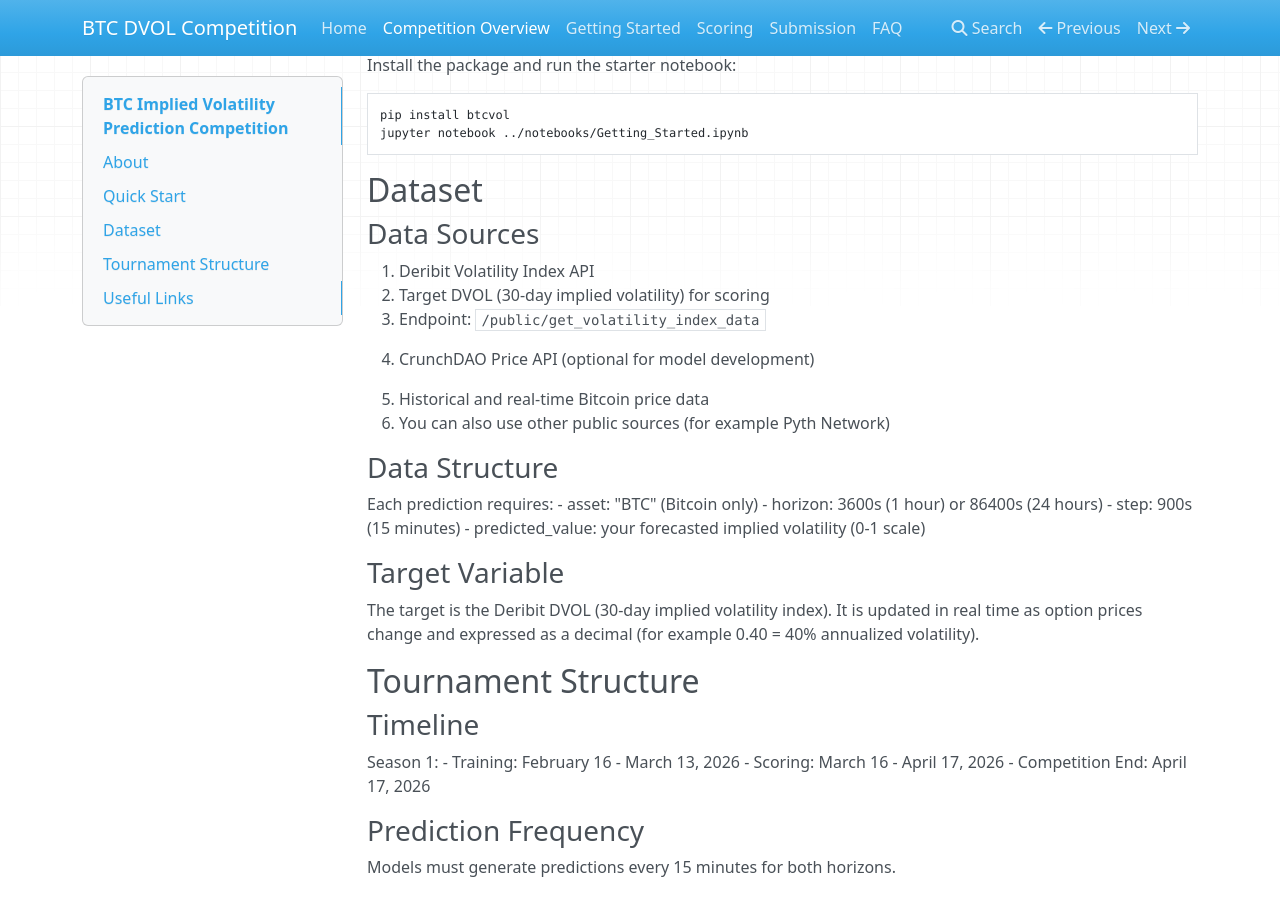
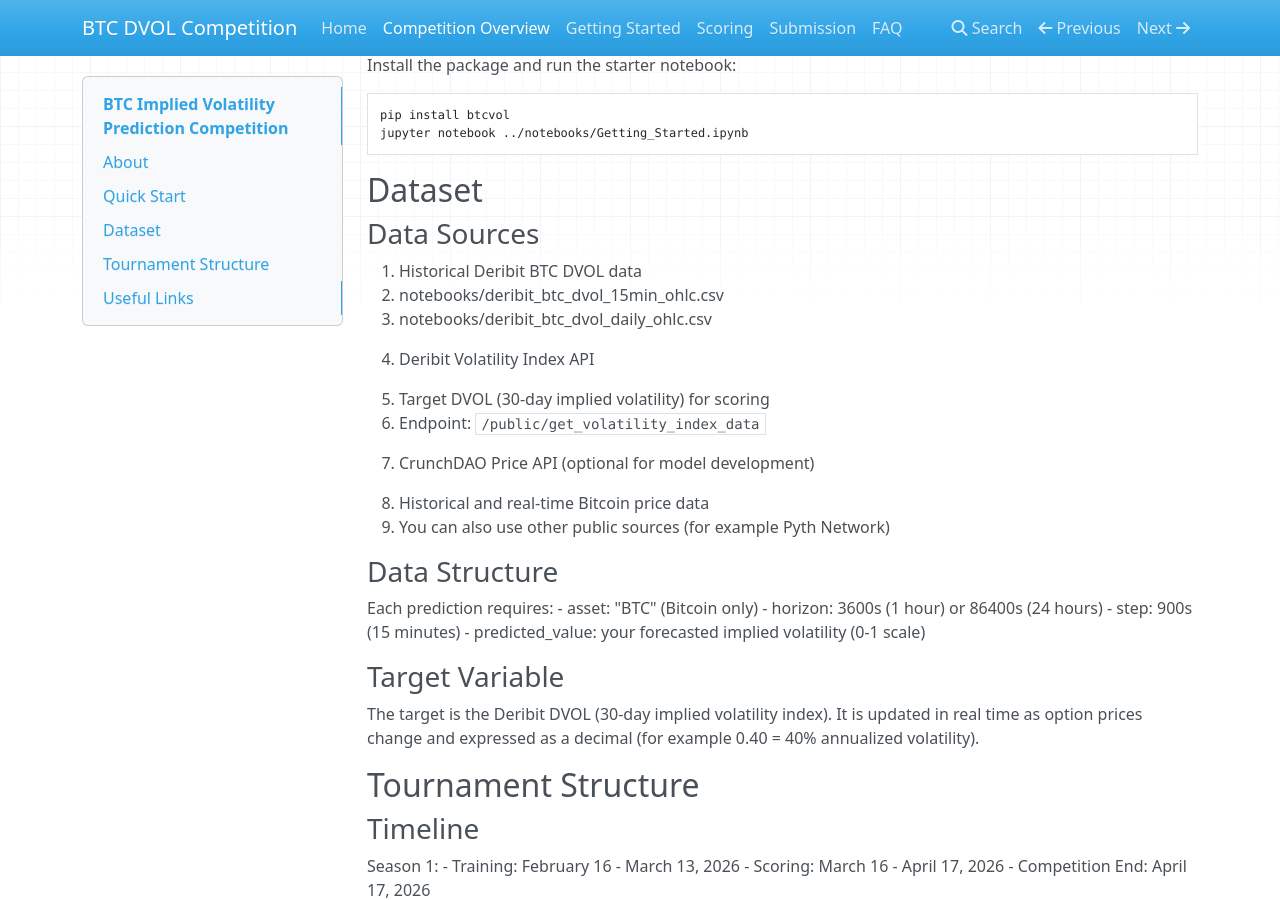
Before and after one commit to jberros/crunch-btcdvol, an MkDocs documentation site: the page built from docs/competition_overview.md, in a window 1280 px wide and 900 px high, scrolled down 529 px. Built offline with MkDocs 1.6.1, drawn with Linux system fonts in a browser that asks for light colours; nearby versions of some CDN libraries.

Commit message:
Updated csv files and notebook to reflect new data and feature engineering changes.

```diff
--- a/docs/competition_overview.md
+++ b/docs/competition_overview.md
@@ -23,11 +23,15 @@
 
 ### Data Sources
 
-1. Deribit Volatility Index API
+1. Historical Deribit BTC DVOL data
+   - notebooks/deribit_btc_dvol_15min_ohlc.csv
+   - notebooks/deribit_btc_dvol_daily_ohlc.csv
+
+2. Deribit Volatility Index API
    - Target DVOL (30-day implied volatility) for scoring
    - Endpoint: `/public/get_volatility_index_data`
 
-2. CrunchDAO Price API (optional for model development)
+3. CrunchDAO Price API (optional for model development)
    - Historical and real-time Bitcoin price data
    - You can also use other public sources (for example Pyth Network)
 
```
Also changed, not shown: 5 other files.
